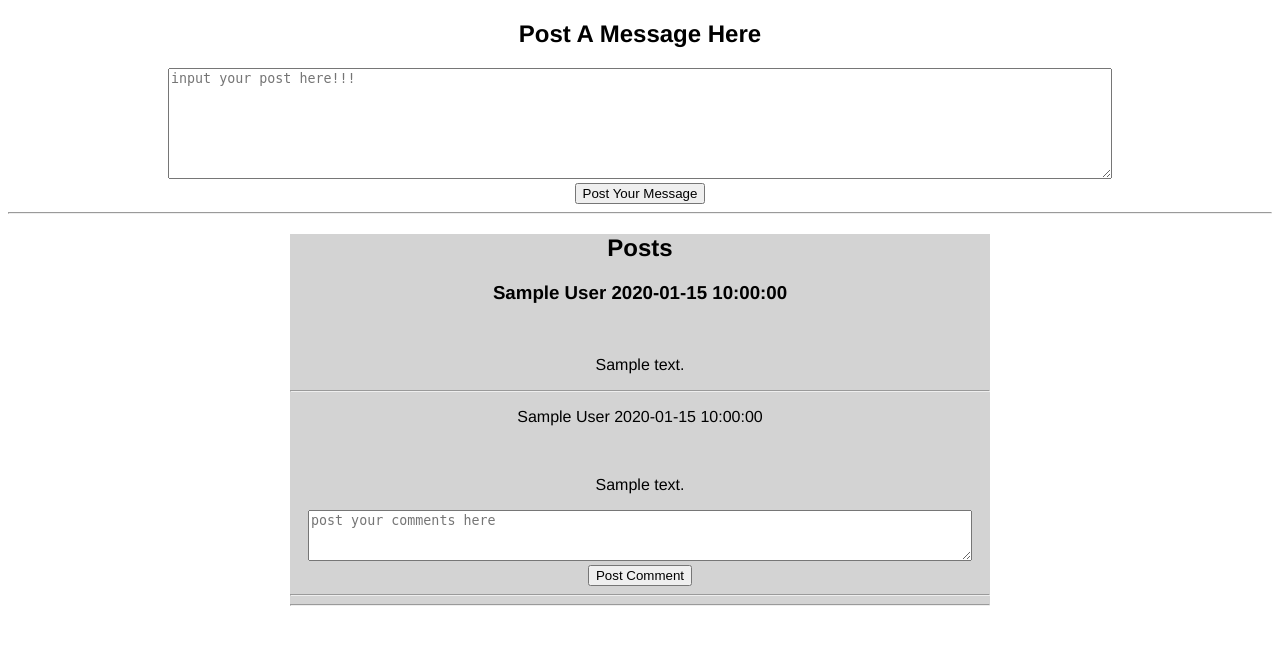
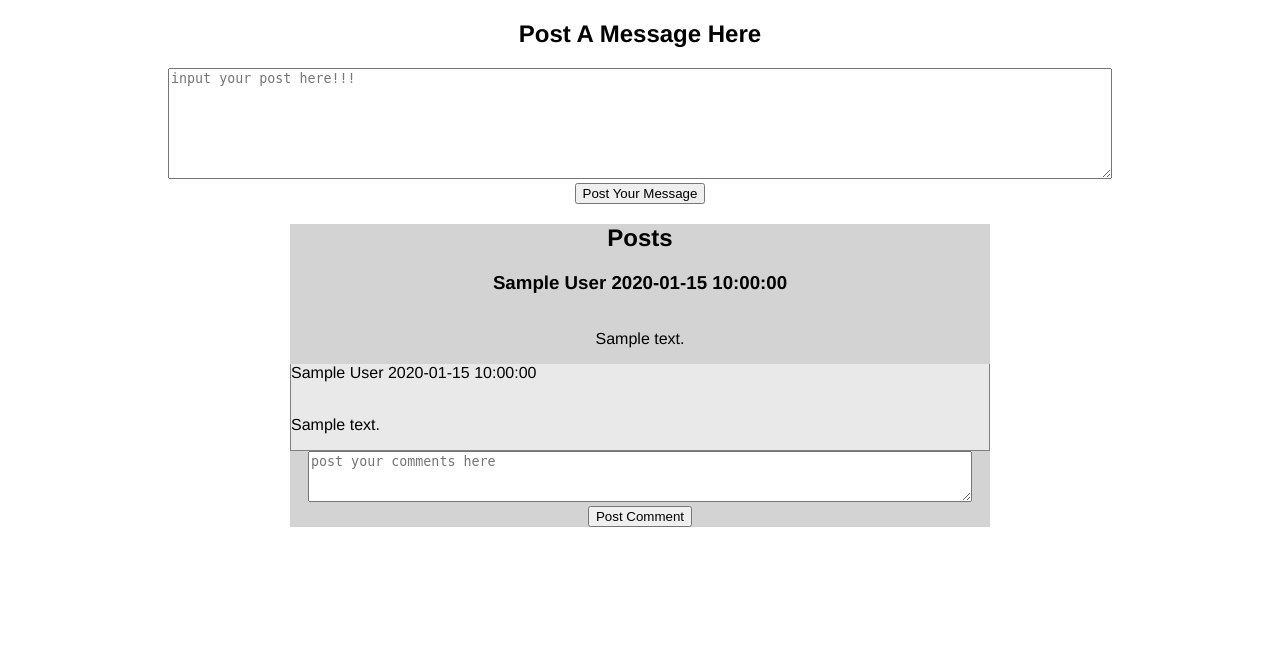
Before and after one commit to ethantang93/thewall, a Flask app: template templates/wall.html in a window 1280 px wide. Shown: the part 68-713 px from the top of the page. Run offline with Flask 2, Linux system fonts and the light colour scheme; the template is opened without the code that fills it: most values are stand-ins (such as "Sample title", 1, 10 or a date in 2020).

Commit message:
Added db

```diff
--- a/templates/wall.html
+++ b/templates/wall.html
@@ -48,7 +48,16 @@
   .smallpostbox p {
     width: 700px;
   }
-
+  .commentsbox {
+    background-color: rgba(242,242,242,0.7);
+    border-left: 1px solid grey;
+    border-bottom: 1px solid grey;
+    border-right: 1px solid grey;
+    text-align: left;
+  }
+  p {
+    margin-top: 0px;
+  }
   </style>
   <body>
     <div id="container">
@@ -62,7 +71,6 @@
         <form class="" action="/postmessage/{{user['id']}}" method="post">
           <textarea name="post" rows="7" cols="115" placeholder="input your post here!!!"></textarea><br>
           <input type="submit" name="submit" value="Post Your Message">
-          <hr>
         </form>
 
       </div>
@@ -73,13 +81,13 @@
             <div class="smallpostbox">
               <h3>{{post['first_name']}}   {{post['last_name']}}   {{post['created_at']}}</h3><br>
               <p>{{post['message']}}</p>
-              <hr>
-
               {% if all_comments %}
                 {% for comments in all_comments%}
                   {% if comments['message_id']== post['id']%}
-                    <p>{{comments['first_name']}}  {{comments['last_name']}} {{comments['comments.created_at']}}</p><br>
-                    <p>{{comments['comment']}}</p>
+                    <div class="commentsbox">
+                      <p>{{comments['first_name']}}  {{comments['last_name']}} {{comments['comments.created_at']}}</p><br>
+                      <p>{{comments['comment']}}</p>
+                    </div>
                   {%endif%}
                 {%endfor%}
               {%endif%}
@@ -87,8 +95,6 @@
                 <textarea name="comments" rows="3" cols="80" placeholder="post your comments here"></textarea><br>
                 <input type="submit" name="submit" value="Post Comment">
               </form>
-              <hr>
-              <hr>
             </div>
           {% endfor %}
         {% endif %}
```
Also changed, not shown: 1 other file.
